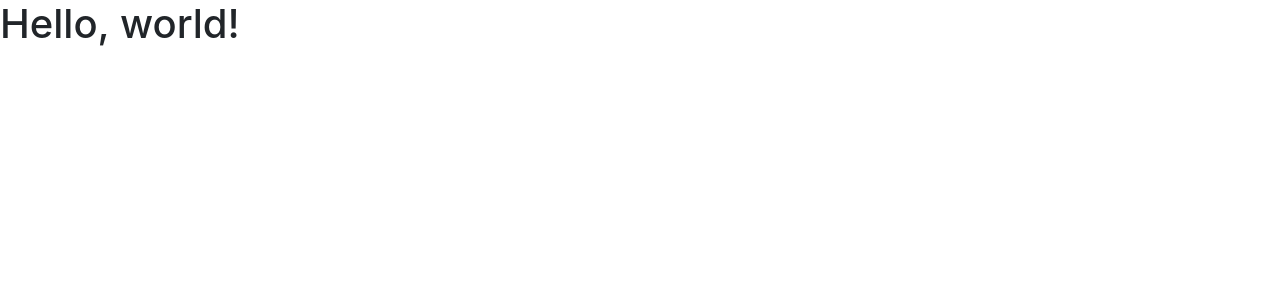
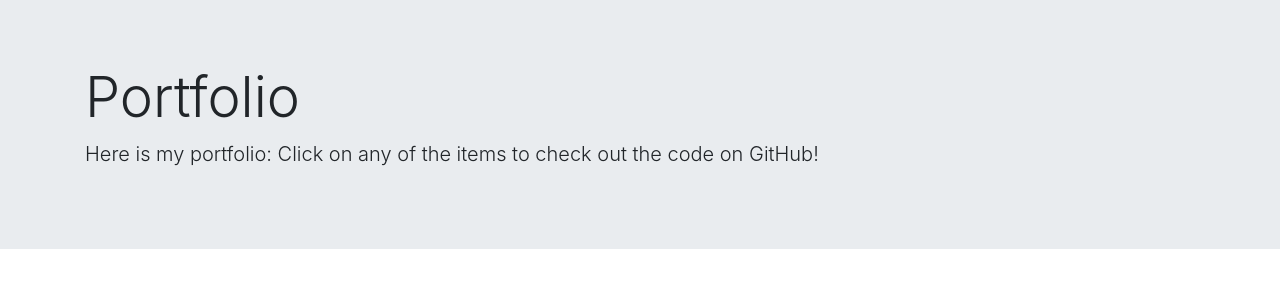
Before and after one commit to humph2mw/test2, a plain HTML site: page index.html in a window 1280 px wide. Drawn offline with nearby package versions, Linux system fonts and the light colour scheme.

Commit message:
jumbotron

```diff
--- a/index.html
+++ b/index.html
@@ -8,10 +8,15 @@
     <!-- Bootstrap CSS -->
     <link rel="stylesheet" href="https://stackpath.bootstrapcdn.com/bootstrap/4.1.3/css/bootstrap.min.css" integrity="sha384-MCw98/SFnGE8fJT3GXwEOngsV7Zt27NXFoaoApmYm81iuXoPkFOJwJ8ERdknLPMO" crossorigin="anonymous">
 
-    <title>Hello, world!</title>
+    <title>Matthew Humphreys - Portfolio</title>
 </head>
 <body>
-    <h1>Hello, world!</h1>
+    <div class="jumbotron jumbotron-fluid">
+        <div class="container">
+            <h1 class="display-4">Portfolio</h1>
+            <p class="lead">Here is my portfolio: Click on any of the items to check out the code on GitHub!</p>
+        </div>
+    </div>
 
     <!-- Optional JavaScript -->
     <!-- jQuery first, then Popper.js, then Bootstrap JS -->
```
